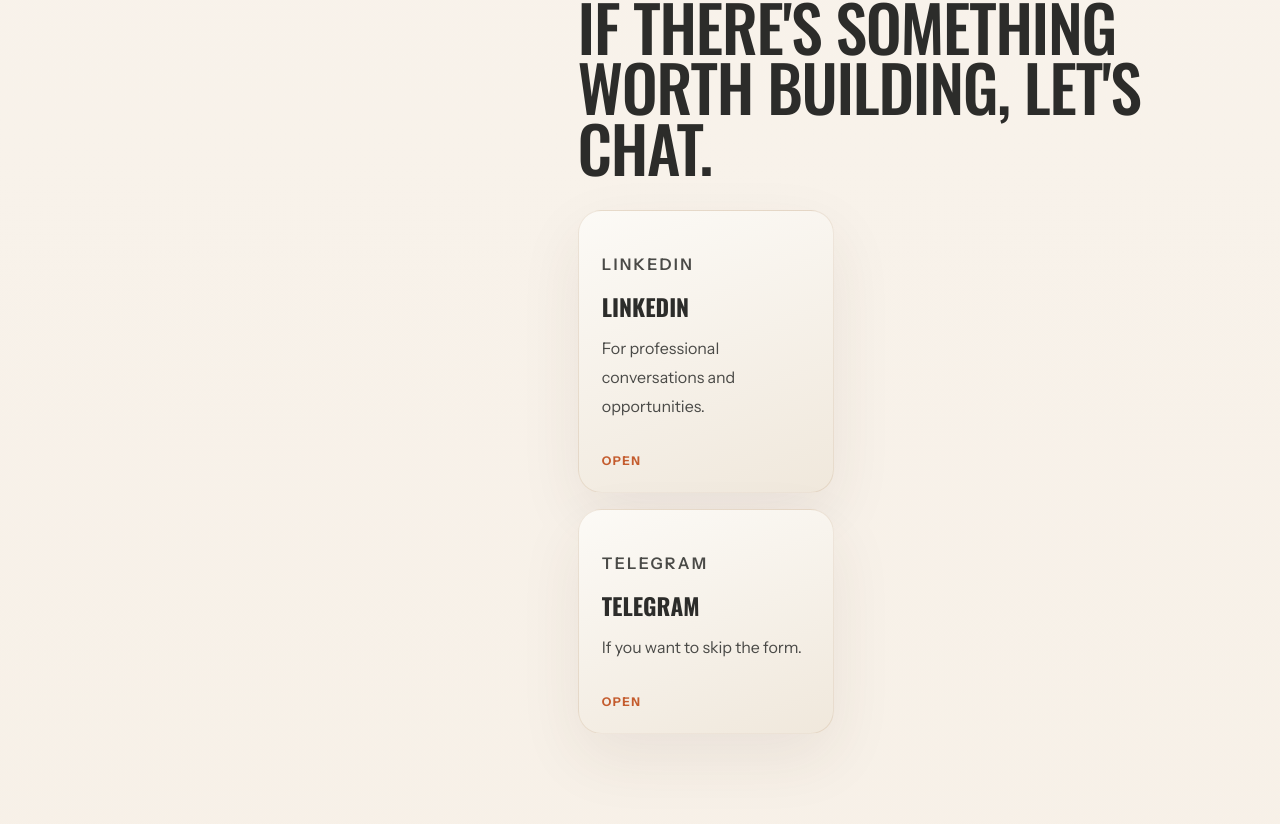
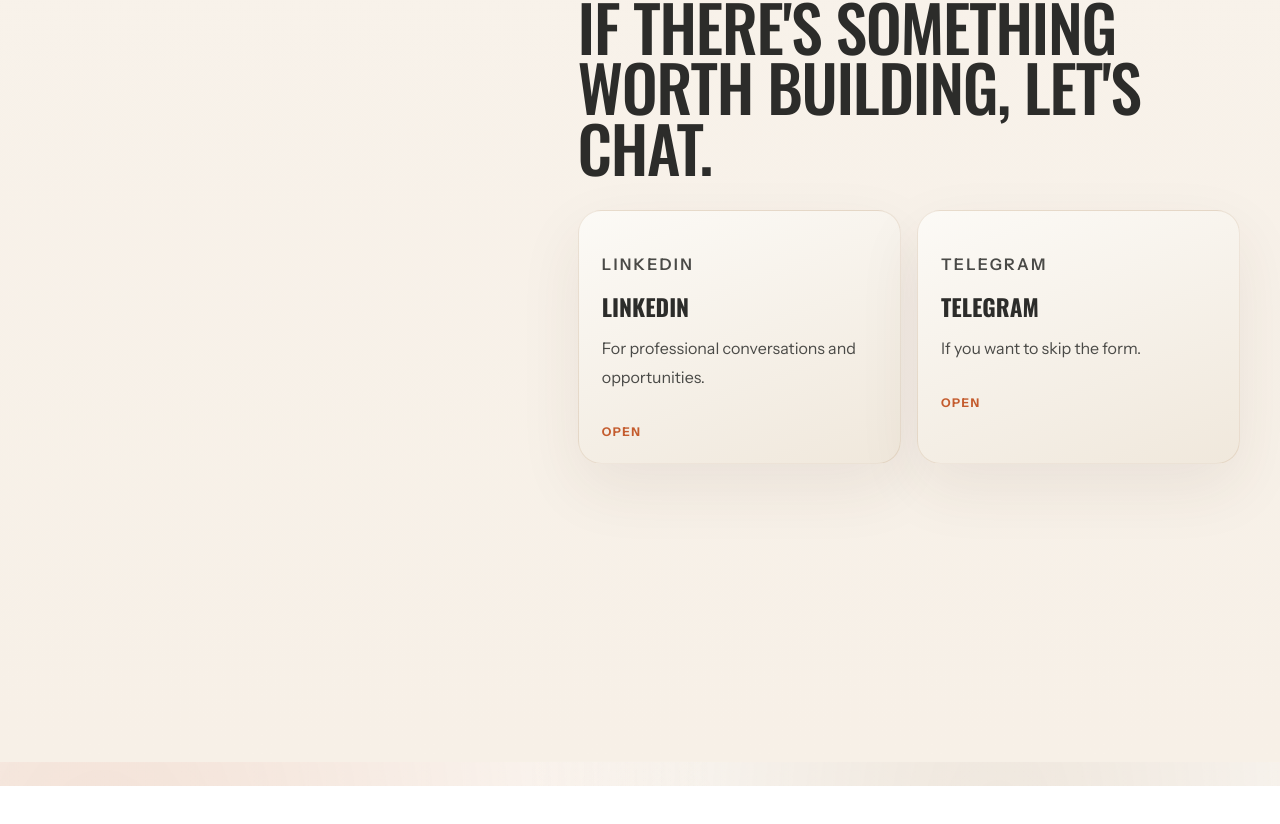
Before and after one commit to HenronenGIT/hmaronen-homepage, a Next.js app in the folder apps/homepage/: page / in a window 1280 px wide. Shown: the part 3442-4266 px from the top of the page. After the commit the page ends 4228 px from the top, so only its background shows below. Built offline with nearby package versions, Linux system fonts and the light colour scheme.

Commit message:
feat(connect): restructure connect layout to single column with card stack grid

```diff
--- a/apps/homepage/app/globals.css
+++ b/apps/homepage/app/globals.css
@@ -1405,13 +1405,13 @@
 
 .connect-layout {
   display: grid;
-  grid-template-columns: minmax(16rem, 0.78fr) minmax(0, 1.22fr);
+  grid-template-columns: 1fr;
   gap: 1.3rem;
-  align-items: start;
 }
 
 .connect-card-stack {
   display: grid;
+  grid-template-columns: repeat(2, minmax(0, 1fr));
   gap: 1rem;
 }
 
@@ -1825,6 +1825,10 @@
     gap: 1rem;
   }
 
+  .connect-card-stack {
+    grid-template-columns: 1fr;
+  }
+
   .contact-form-panel {
     order: 2;
   }
```
